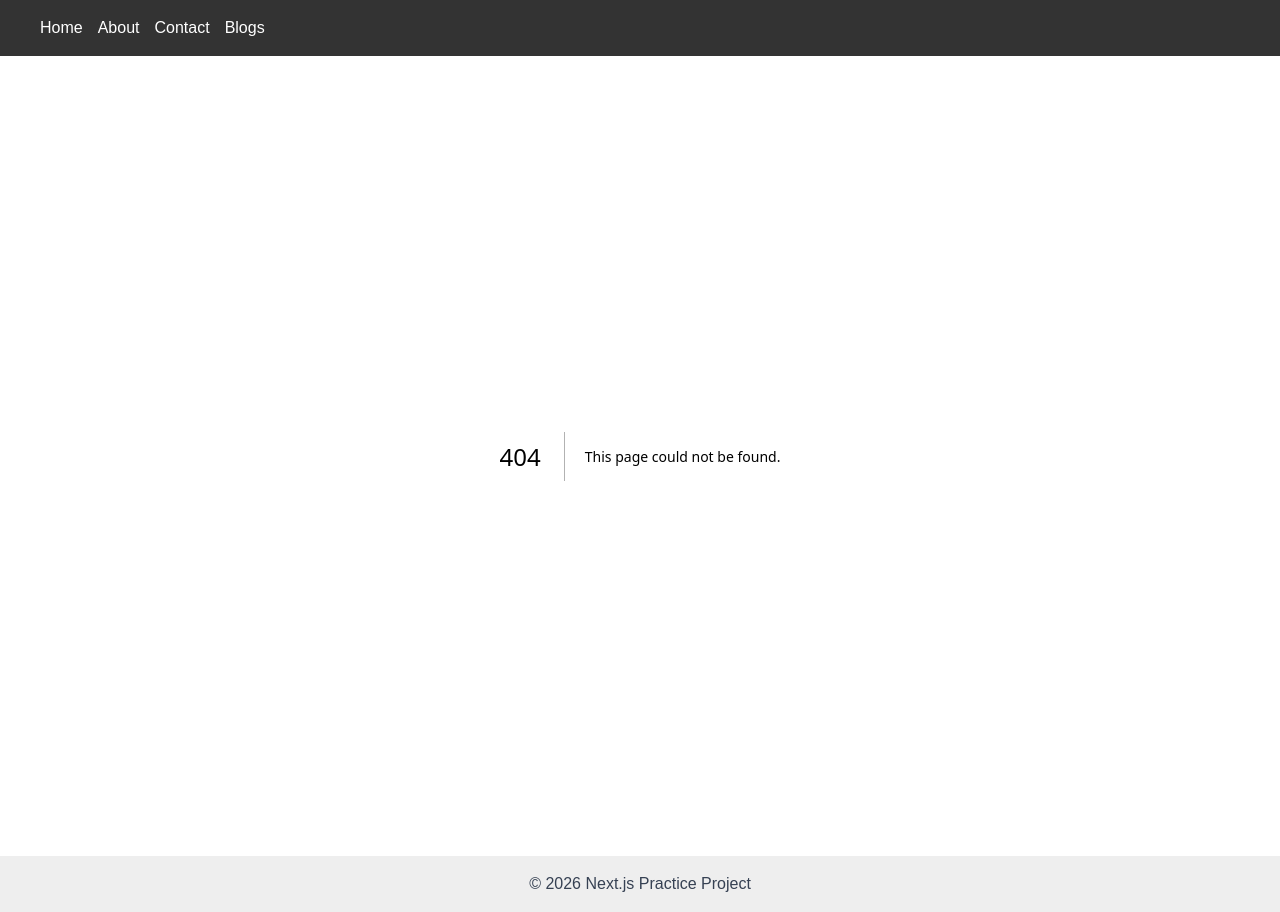
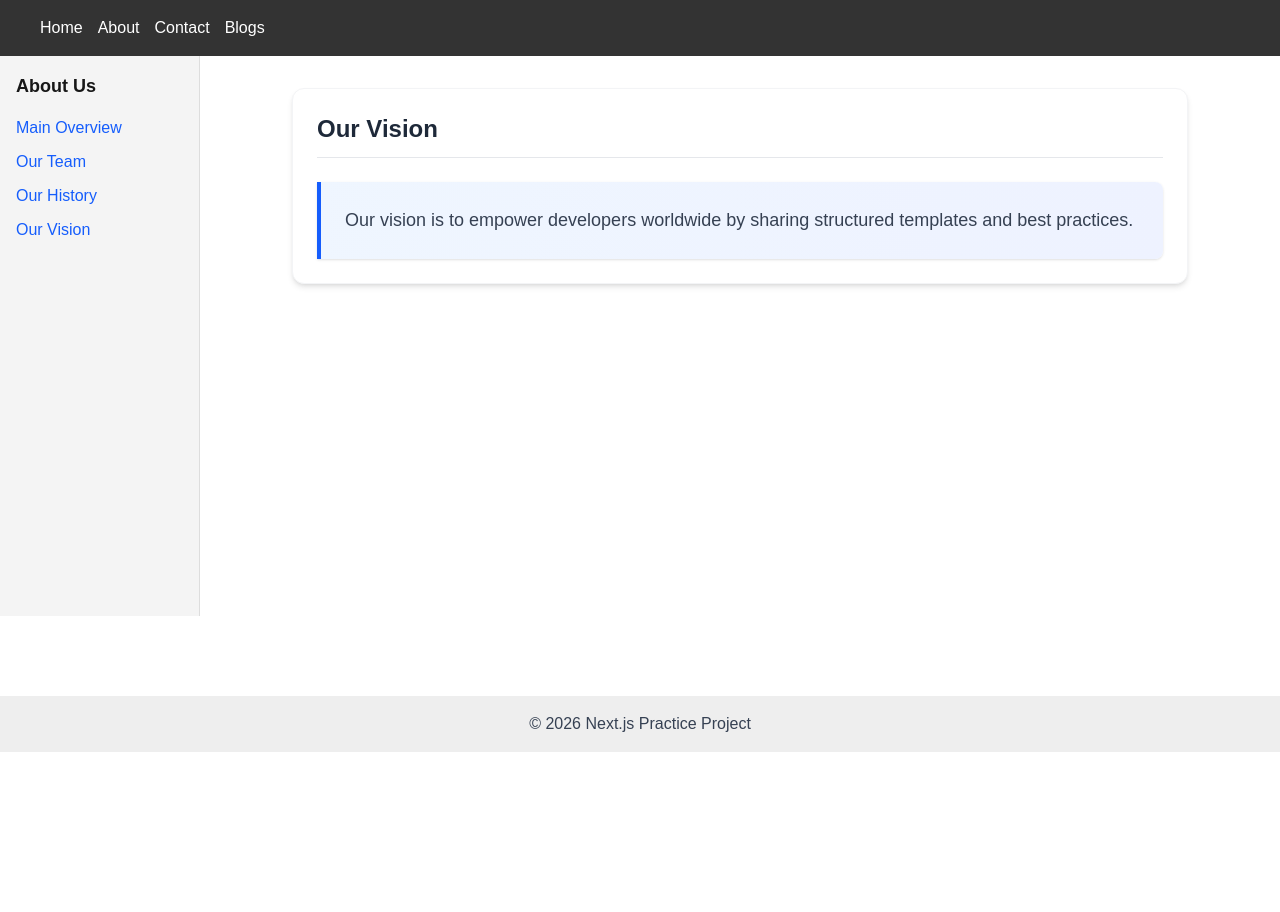
Before and after one commit to nurislam243/ph-nextjs-practice, a Next.js app: page /about/vision in a window 1280 px wide. Before the commit this address had no page. After the commit the page ends 800 px from the top, so only its background shows below. Built offline with nearby package versions, Linux system fonts and the light colour scheme.

Commit message:
feat: added vision page

```diff
--- /dev/null
+++ b/src/app/about/vision/page.tsx
@@ -0,0 +1,16 @@
+export default function VisionPage() {
+  return (
+    <div className="max-w-4xl mx-auto p-6 bg-white rounded-xl shadow-md border border-gray-100">
+      <h2 className="text-2xl font-bold text-gray-800 mb-6 border-b pb-3 border-gray-200 flex items-center gap-2">
+        Our Vision
+      </h2>
+
+      <div className="bg-gradient-to-r from-blue-50 to-indigo-50 border-l-4 border-blue-600 p-6 rounded-r-lg shadow-sm">
+        <p className="text-gray-700 text-lg leading-relaxed font-medium">
+          Our vision is to empower developers worldwide by sharing structured
+          templates and best practices.
+        </p>
+      </div>
+    </div>
+  );
+}
```
